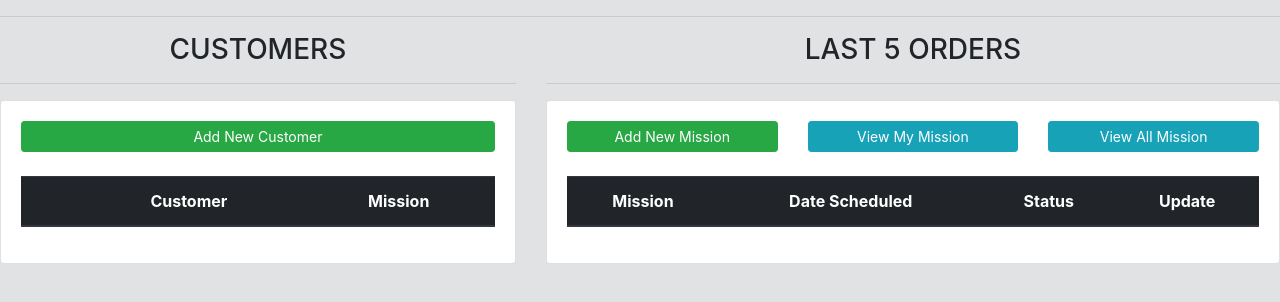
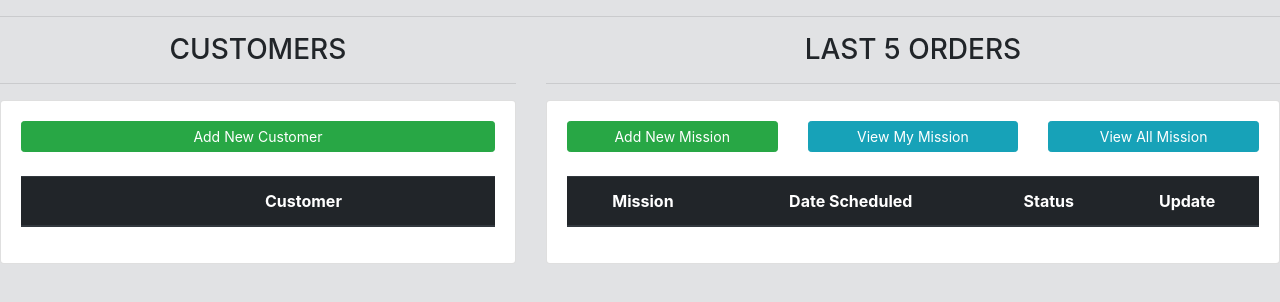
Before and after one commit to assh/drone, a Django app: page / in a window 1280 px wide. Shown: the part 66-368 px from the top of that part. Run offline with Django 3.2, Linux system fonts and the light colour scheme; the visitor is signed in with stand-in values (Sample User, id 1); lists and menus that the app fills with data are empty; the page is wider than the window, and the part outside it is not shown; some libraries are stand-ins or nearby versions.

Commit message:
UI changed

```diff
--- a/drman/accounts/forms.py
+++ b/drman/accounts/forms.py
@@ -6,10 +6,12 @@ from django.contrib.auth.models import User
 
 
 class MissionForm(ModelForm):
-
     class Meta:
         model = Mission
         fields = '__all__'
+        widgets={
+            'date_future': forms.DateTimeInput(attrs={'placeholder':'yyyy-mm-dd hh:mm:ss'})
+        }
 
 class CustomerForm(ModelForm):
 
--- a/drman/accounts/templates/accounts/dashboard.html
+++ b/drman/accounts/templates/accounts/dashboard.html
@@ -16,13 +16,12 @@
 					<tr>
 						<th scope="col"></th>
 						<th scope="col">Customer</th>
-						<th scope="col">Mission</th>
 					</tr>
 				</thead>
 				<tbody>
 					{% for cust in customer|slice:":5"  %}
 					<tr>
-						<td><a class="btn btn-sm btn-info" href="{% url 'customer' cust.id %}">View</a></td>
+						<td><a class="btn btn-sm btn-info col-6" href="{% url 'customer' cust.id %}" style="">View</a></td>
 						<td align="center">{{cust.name}}</td>
 					</tr>
 					{% endfor %}
```
